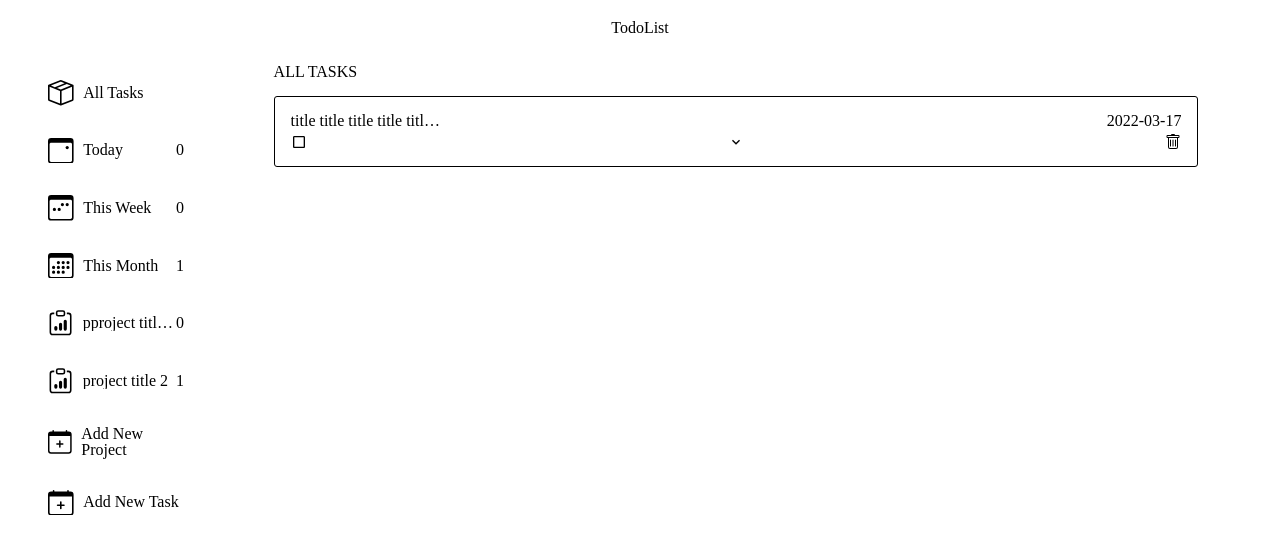
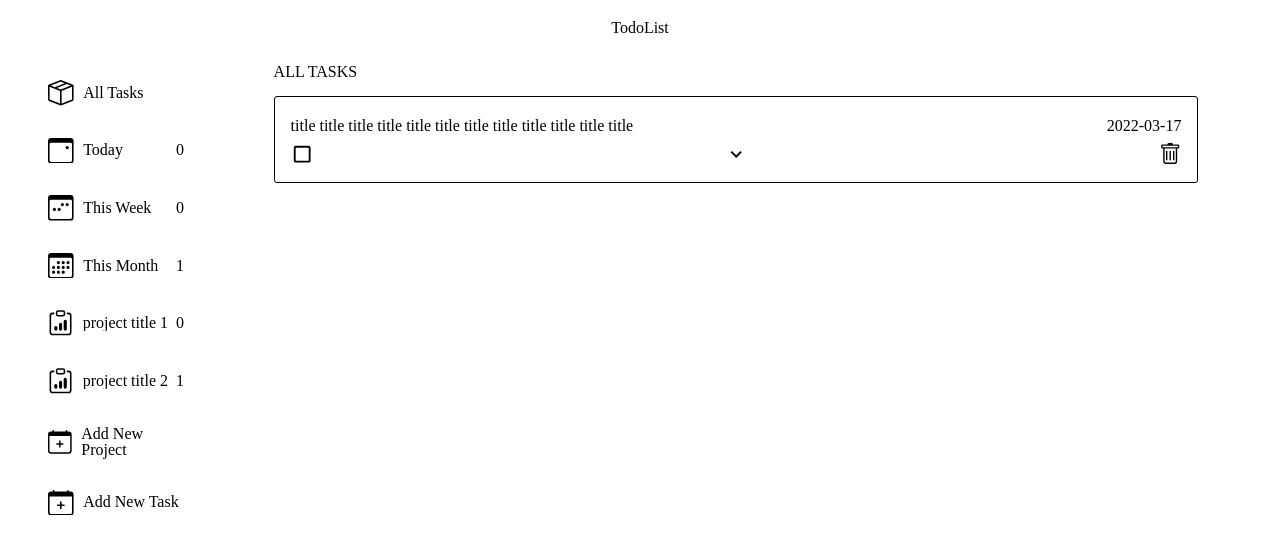
Before and after one commit to htder/todo_list, a React (Create React App) app: page / in a window 1280 px wide. Shown: the top 554 px of the page. Built offline with nearby package versions, Linux system fonts and the light colour scheme.

Commit message:
changed styling of todo component

```diff
--- a/src/components/Main.jsx
+++ b/src/components/Main.jsx
@@ -29,8 +29,7 @@ function Main() {
   const [projects, setProjects] = useState([
     { title: 'Default', id: nanoid() },
     {
-      title:
-        'pproject title 1project title 1project title 1project title 1roject title 1',
+      title: 'project title 1',
       id: nanoid(),
     },
     { title: 'project title 2', id: nanoid() },
--- a/src/components/Todo.jsx
+++ b/src/components/Todo.jsx
@@ -54,7 +54,8 @@ function Todo({
           >
             {title}
           </span>
-          <span className="todo-item todo-date">{dueDate}</span>
+          {/* <span className="todo-item todo-date">{dueDate}</span> */}
+          <span className="todo-date">{dueDate}</span>
         </div>
         <div className="todo-middle-row">
           {completed ? (
@@ -85,20 +86,22 @@ function Todo({
       {showMore && (
         <div className="todo-bottom-row">
           <div className="todo-bottom-title">
-            <p className="todo-bottom-header">Title</p>
-            <p>{title}</p>
+            {/* <p className="todo-bottom-header">Title</p> */}
+            <p className="todo-bottom-info">{title}</p>
           </div>
           <div className="todo-bottom-description">
-            <p className="todo-bottom-header">Description</p>
-            <p>{description}</p>
+            {/* <p className="todo-bottom-header">Description</p> */}
+            <p className="todo-bottom-info">{description}</p>
           </div>
           <div className="todo-bottom-project">
-            <p className="todo-bottom-header">Project</p>
-            <p>{project}</p>
+            {/* <p className="todo-bottom-header">Project</p> */}
+            <p className="todo-bottom-info">Belongs to {project}</p>
           </div>
           <div className="todo-bottom-priority">
-            <p className="todo-bottom-header">Priority</p>
-            <p>{priority}</p>
+            {/* <p className="todo-bottom-header">Priority</p> */}
+            <p className="todo-bottom-info">
+              {priority.replace(/^\w/, (c) => c.toUpperCase())} priority
+            </p>
           </div>
           <button
             type="button"
--- a/src/styles/Todo.css
+++ b/src/styles/Todo.css
@@ -10,7 +10,7 @@
 .todo-top-row {
   display: flex;
   align-items: center;
-  justify-content: space-between;
+  margin: 0.3rem 0;
 }
 
 .todo-middle-row {
@@ -22,10 +22,12 @@
 
 .todo-date {
   text-align: right;
+  margin-left: auto;
+  margin-right: 0;
 }
 
 .todo-item {
-  width: 9.5rem;
+  width: 60%;
   white-space: nowrap;
   text-overflow: ellipsis;
   overflow: hidden;
@@ -59,6 +61,10 @@
   font-size: 0.8rem;
 }
 
+.todo-bottom-info {
+  padding: 0.2rem 0;
+}
+
 .todo-main-visible {
   border: 1px solid black;
   border-radius: 3px;
@@ -79,6 +85,10 @@
   padding: 0.1rem 0;
 }
 
+.todo-image {
+  font-size: 1.4rem;
+}
+
 .todo-image:hover {
   cursor: pointer;
 }
@@ -86,3 +96,15 @@
 .todo-edit-button:hover {
   cursor: pointer;
 }
+
+.todo-edit-button {
+    margin-top: 0.5rem;
+  width: 100%;
+  border: none;
+  padding: 0.3rem;
+  border-radius: 5px;
+}
+
+.todo-bottom-title {
+  padding-top: 0.2rem;
+}
```
